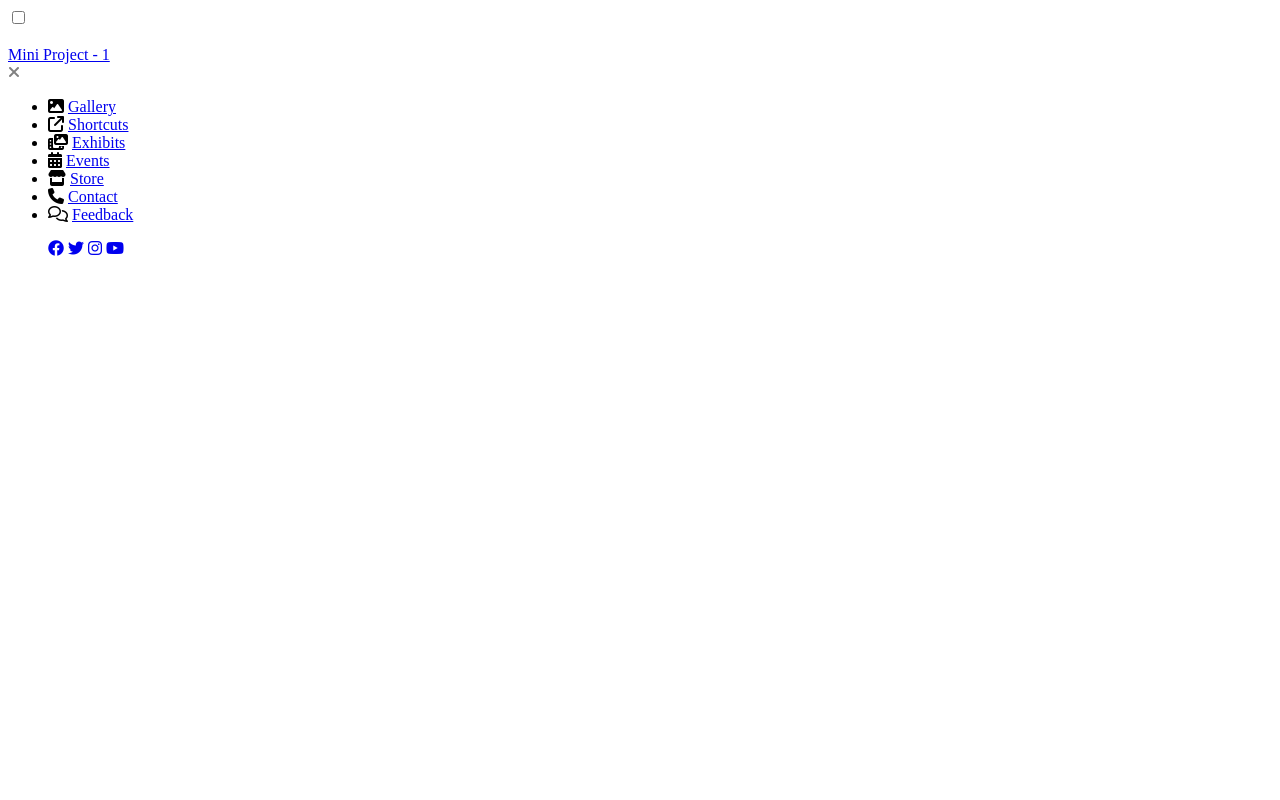
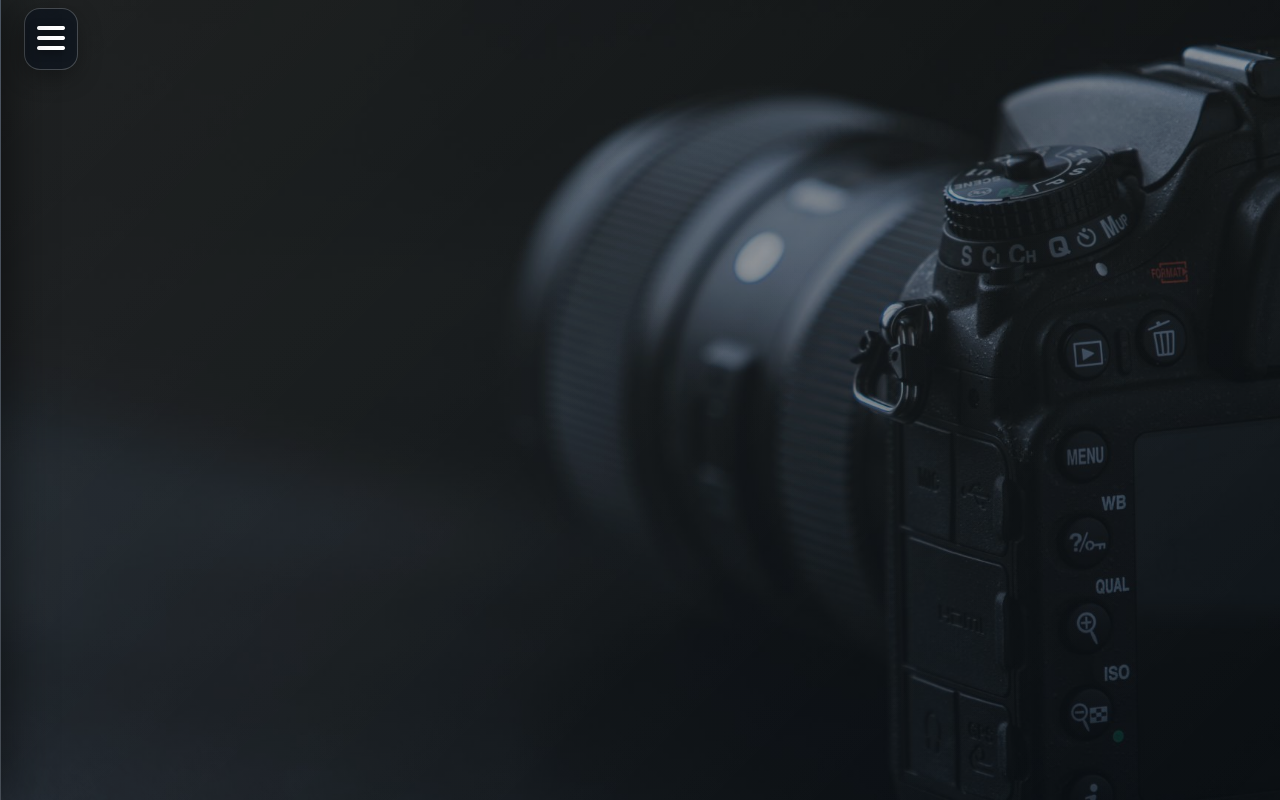
Before and after one commit to debashissaha-bst/FrontendMastery, a plain HTML site: page CSS/Mini Project_1/index.html in a window 1280 px wide. Drawn offline with Linux system fonts and the light colour scheme.

Commit message:
miniproject_1 updated

```diff
--- a/CSS/Mini Project_1/index.html
+++ b/CSS/Mini Project_1/index.html
@@ -15,6 +15,7 @@
       rel="stylesheet"
       href="https://cdnjs.cloudflare.com/ajax/libs/font-awesome/6.4.0/css/all.min.css"
     />
+    <link rel="stylesheet" href="style.css" />
   </head>
   <body>
     <div class="main_box">
--- /dev/null
+++ b/CSS/Mini Project_1/style.css
@@ -0,0 +1,152 @@
+* {
+    margin: 0;
+    padding: 0;
+    font-family: 'Poppins', sans-serif;
+}
+
+.main_box {
+    min-height: 100vh;
+    background: linear-gradient(rgba(8, 15, 25, 0.38), rgba(8, 15, 25, 0.58)), url("photo.jpg") center / cover no-repeat;
+    isolation: isolate;
+}
+
+.main_box::before {
+    position: fixed;
+    inset: 0;
+    z-index: -1;
+    background: linear-gradient(135deg, rgba(255, 255, 255, 0.08), rgba(255, 255, 255, 0));
+    content: "";
+    pointer-events: none;
+}
+
+.btn_one,
+.btn_two {
+    cursor: pointer;
+    font-size: 32px;
+    line-height: 60px;
+}
+
+.btn_one {
+    position: fixed;
+    top: 8px;
+    left: 24px;
+    z-index: 2;
+    width: 52px;
+    color: white;
+    text-shadow: 0 2px 8px rgba(0, 0, 0, 0.5);
+    text-align: center;
+    background: rgba(10, 18, 30, 0.58);
+    border: 1px solid rgba(255, 255, 255, 0.22);
+    border-radius: 16px;
+    box-shadow: 0 8px 24px rgba(0, 0, 0, 0.3);
+    backdrop-filter: blur(14px);
+}
+
+.btn_two {
+    position: absolute;
+    top: 8px;
+    right: 20px;
+    width: 44px;
+    color: rgba(255, 255, 255, 0.75);
+    text-align: center;
+    background: rgba(10, 18, 30, 0.45);
+    border: 1px solid rgba(255, 255, 255, 0.2);
+    border-radius: 14px;
+}
+
+.sidebar_menu {
+    position: fixed;
+    top: 0;
+    left: -300px;
+    z-index: 3;
+    width: 300px;
+    height: 100vh;
+    color: white;
+    background: linear-gradient(145deg, rgba(25, 39, 58, 0.84), rgba(8, 15, 25, 0.72));
+    border-right: 1px solid rgba(255, 255, 255, 0.22);
+    box-shadow: 12px 0 40px rgba(0, 0, 0, 0.42), inset -1px 0 rgba(255, 255, 255, 0.1);
+    backdrop-filter: blur(24px) saturate(125%);
+    transition: left 0.3s ease;
+}
+
+.sidebar_menu .logo {
+    padding: 22px 24px;
+    border-bottom: 1px solid rgba(255, 255, 255, 0.18);
+    background: rgba(255, 255, 255, 0.05);
+}
+
+.sidebar_menu .logo a {
+    color: white;
+    font-size: 20px;
+    font-weight: 600;
+    letter-spacing: 0.2px;
+    text-shadow: 0 2px 10px rgba(0, 0, 0, 0.35);
+    text-decoration: none;
+}
+
+.sidebar_menu .menu {
+    margin-top: 42px;
+}
+
+.sidebar_menu .menu ul {
+    list-style: none;
+}
+
+.sidebar_menu .menu li {
+    margin: 4px 12px;
+    padding: 13px 12px;
+    border-radius: 10px;
+    transition: background 0.2s ease, box-shadow 0.2s ease;
+}
+
+.sidebar_menu .menu li:hover {
+    background: rgba(255, 255, 255, 0.14);
+    box-shadow: inset 3px 0 rgba(255, 255, 255, 0.85);
+}
+
+.sidebar_menu .menu i {
+    display: inline-block;
+    width: 28px;
+    color: #b9d8f5;
+    text-shadow: 0 2px 8px rgba(0, 0, 0, 0.35);
+}
+
+.sidebar_menu .menu a {
+    color: white;
+    font-size: 18px;
+    font-weight: 500;
+    text-decoration: none;
+    text-shadow: 0 2px 8px rgba(0, 0, 0, 0.4);
+}
+
+.sidebar_menu .social_media {
+    position: absolute;
+    bottom: 24px;
+    width: 100%;
+    text-align: center;
+}
+
+.sidebar_menu .social_media a {
+    color: white;
+    margin: 0 6px;
+    opacity: 0.7;
+    transition: opacity 0.2s ease, transform 0.2s ease;
+}
+
+.sidebar_menu .social_media a:hover {
+    opacity: 1;
+    text-shadow: 0 0 12px rgba(255, 255, 255, 0.75);
+}
+
+#check {
+    display: none;
+}
+
+#check:checked ~ .sidebar_menu {
+    left: 0;
+}
+
+#check:checked ~ .btn_one {
+    opacity: 0;
+    pointer-events: none;
+}
```
